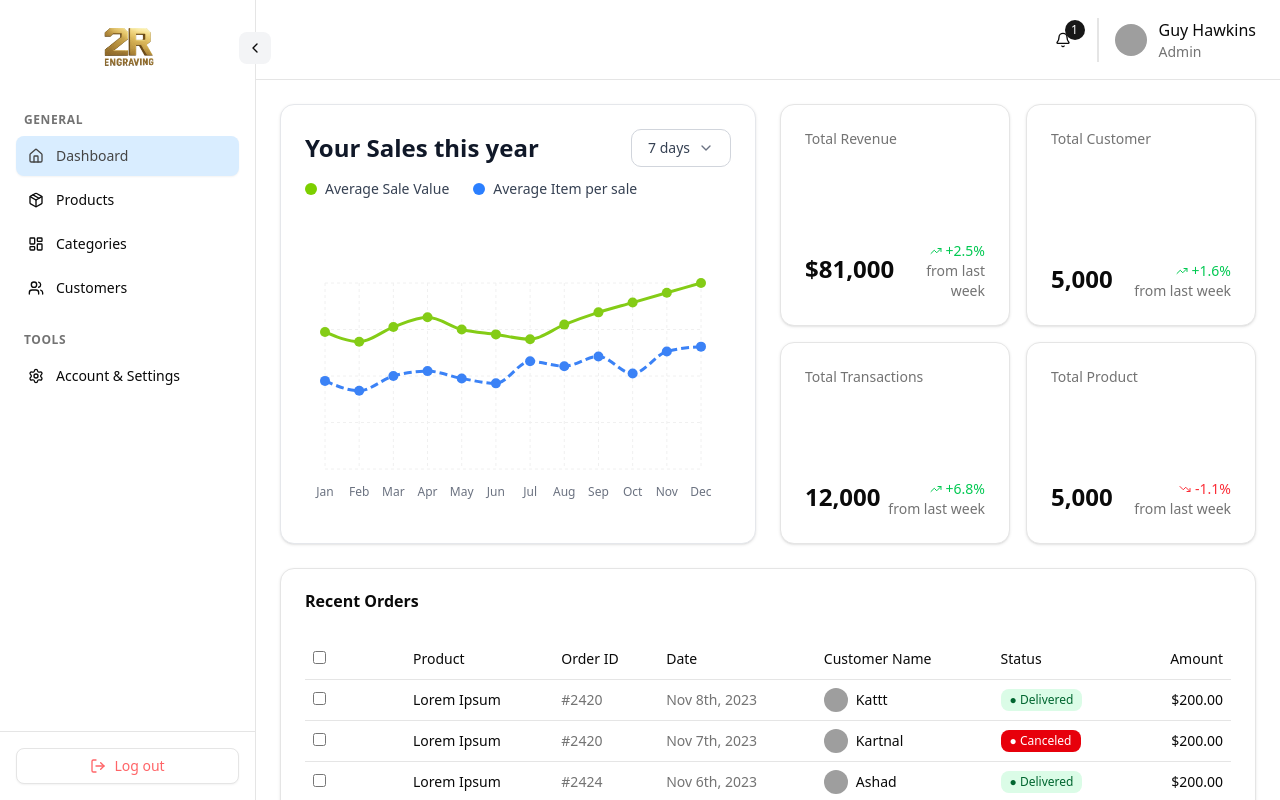
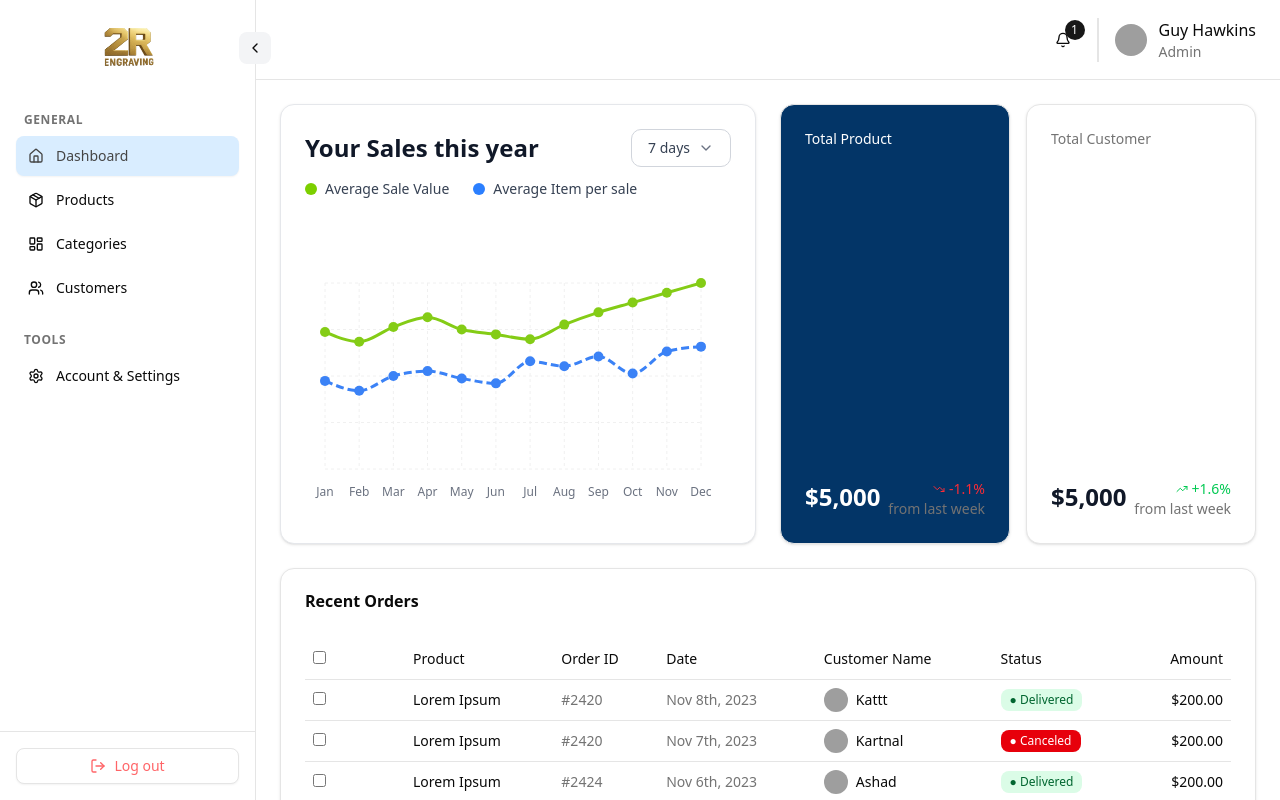
Before and after one commit to suman-chandra-barman/qr-dashboard, a React (Vite) app: page / in a window 1280 px wide. Built offline with nearby package versions, Linux system fonts and the light colour scheme; grey boxes are pictures that could not be loaded.

Commit message:
Remove Total Transactions, Total Revenue cart. Update Statas Card

```diff
--- a/src/components/dashboard/StatasCard.tsx
+++ b/src/components/dashboard/StatasCard.tsx
@@ -8,6 +8,7 @@ interface StatCardProps {
   change: string;
   trend: "up" | "down";
   subtitle?: string;
+  className?: string;
 }
 
 const StatCard: React.FC<StatCardProps> = ({
@@ -16,17 +17,18 @@ const StatCard: React.FC<StatCardProps> = ({
   change,
   trend,
   subtitle,
+  className,
 }) => {
   return (
-    <Card className="hover:shadow-md transition-shadow justify-between">
+    <Card className={`${className}`}>
       <CardHeader className="flex flex-row items-center justify-between space-y-0 pb-2">
-        <CardTitle className="text-sm font-medium text-muted-foreground">
+        <CardTitle className={`text-sm font-medium ${title === "Total Product" ? "text-white" : "text-muted-foreground"}`}>
           {title}
         </CardTitle>
       </CardHeader>
       <CardContent>
         <div className="flex justify-between items-center">
-          <div className="text-2xl font-bold">{value}</div>
+          <div className={`text-2xl font-bold ${title === "Total Product" ? "text-white" : "text-gray-900"}`}>${value}</div>
           <div className="text-sm mt-1">
             <div className="flex items-center gap-1 justify-end">
               {trend === "up" ? (
@@ -41,7 +43,7 @@ const StatCard: React.FC<StatCardProps> = ({
               </span>
             </div>
             {subtitle && (
-              <p className="text-muted-foreground ml-1 text-end">{subtitle}</p>
+              <p className={`text-muted-foreground ml-1 text-end ${title === "Total Product" ? "text-[#F6F6F6]" : "text-muted-foreground"}`}>{subtitle}</p>
             )}
           </div>
         </div>
@@ -54,11 +56,12 @@ const StatsCards: React.FC = () => {
   return (
     <div className="grid gap-4 md:grid-cols-1 lg:grid-cols-2">
       <StatCard
-        title="Total Revenue"
-        value="$81,000"
-        change="+2.5%"
-        trend="up"
+        title="Total Product"
+        value="5,000"
+        change="-1.1%"
+        trend="down"
         subtitle="from last week"
+        className="hover:shadow-md transition-shadow justify-between bg-[#003366FC]"
       />
       <StatCard
         title="Total Customer"
@@ -66,20 +69,7 @@ const StatsCards: React.FC = () => {
         change="+1.6%"
         trend="up"
         subtitle="from last week"
-      />
-      <StatCard
-        title="Total Transactions"
-        value="12,000"
-        change="+6.8%"
-        trend="up"
-        subtitle="from last week"
-      />
-      <StatCard
-        title="Total Product"
-        value="5,000"
-        change="-1.1%"
-        trend="down"
-        subtitle="from last week"
+        className="hover:shadow-md transition-shadow justify-between"
       />
     </div>
   );
```
